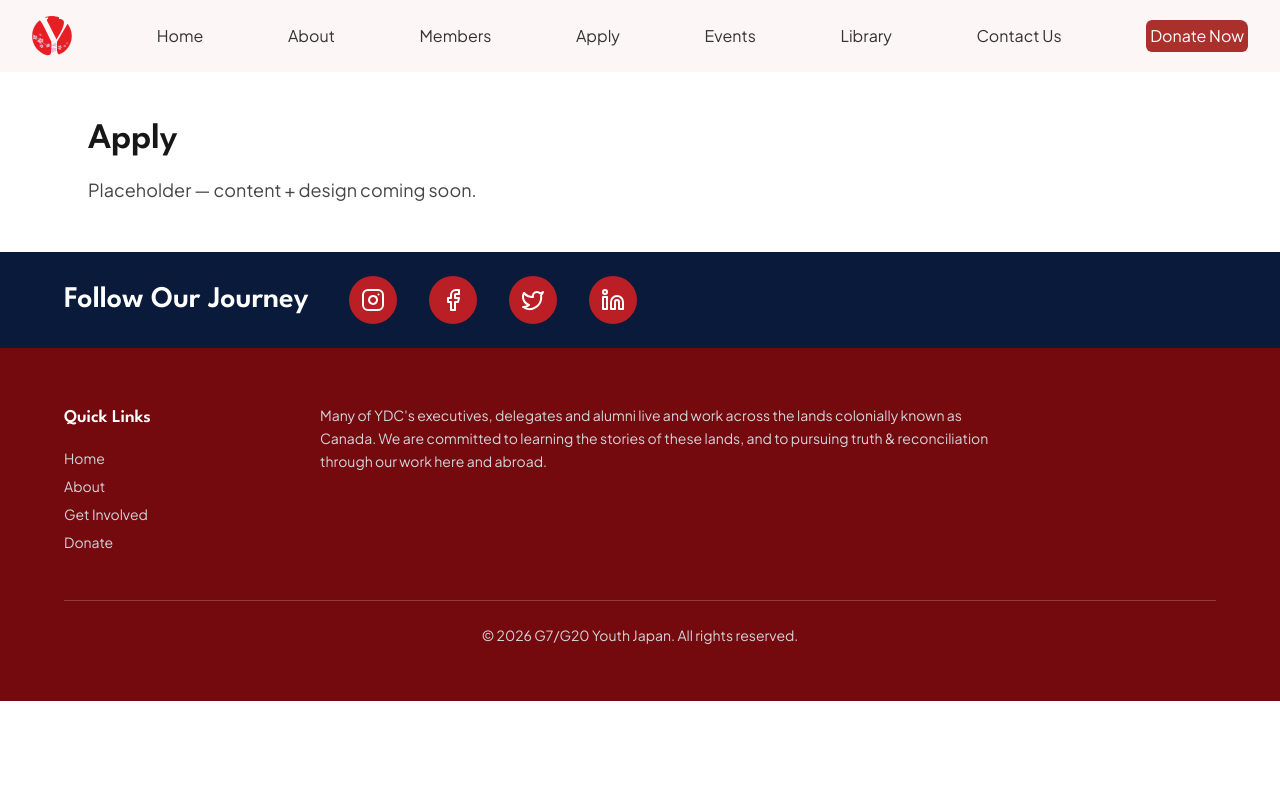
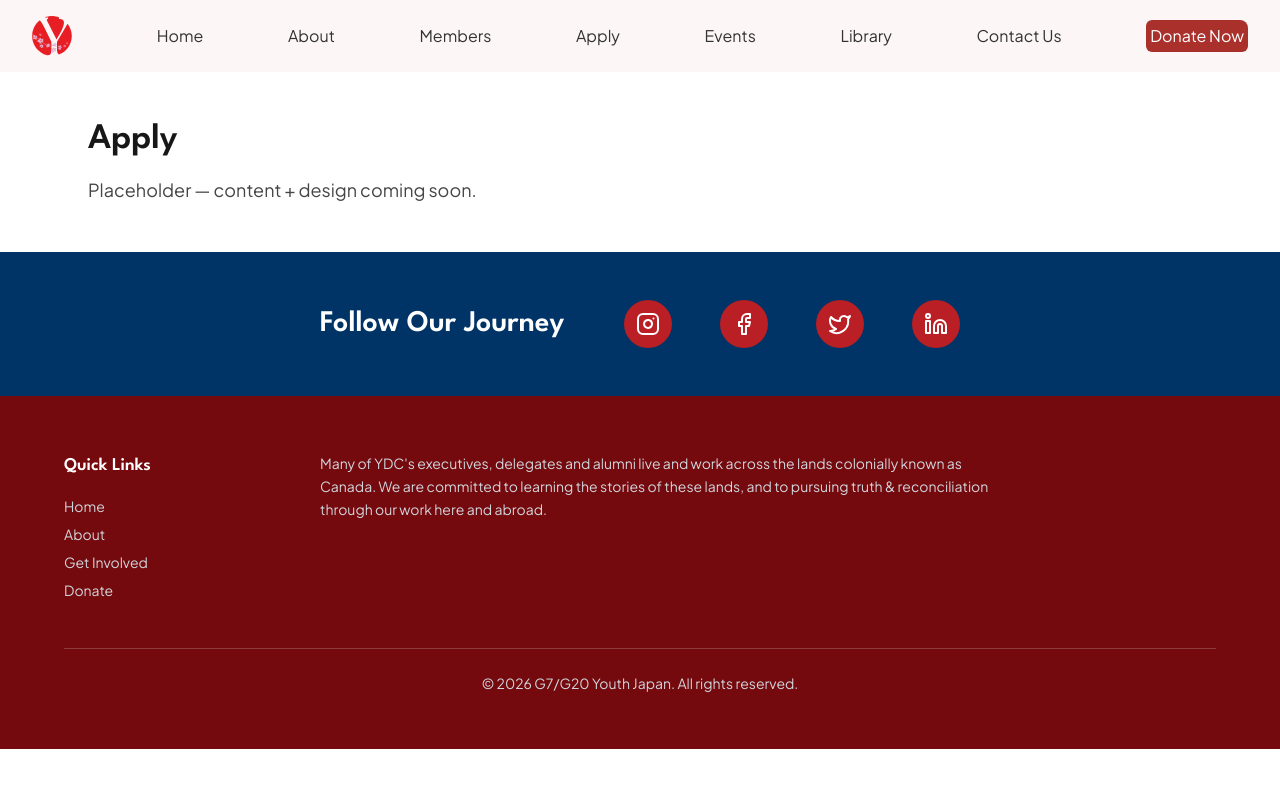
Before and after one commit to fullstackatbrown/project-youth-japan, a Next.js app: page /apply in a window 1280 px wide. Shown: the top 788 px of the page. Built offline with nearby package versions, Linux system fonts and the light colour scheme.

Commit message:
Save Mar 11

```diff
--- a/components/FollowOurJourney.tsx
+++ b/components/FollowOurJourney.tsx
@@ -6,10 +6,10 @@ const iconStyle = "size={48}";
 
 export default function FollowOurJourney() {
   return (
-    <div className="bg-[#0a1a3b] px-8 py-6 w-full">
-    <div className="mx-auto max-w-6xl flex flex-wrap items-center gap-10">
+    <div className="bg-[#003366] px-8 py-12 w-full">
+    <div className="mx-auto max-w-6xl flex flex-wrap items-center justify-center text-center gap-15">
         <h2 className="flex text-3xl font-semibold text-white ">Follow Our Journey</h2>
-    <nav className="flex gap-8">
+    <nav className="flex gap-12">
       <Link href="https://www.instagram.com/g7g20youthjapan/"
         target="_blank"
         rel = "noopener noreferrer"
```
